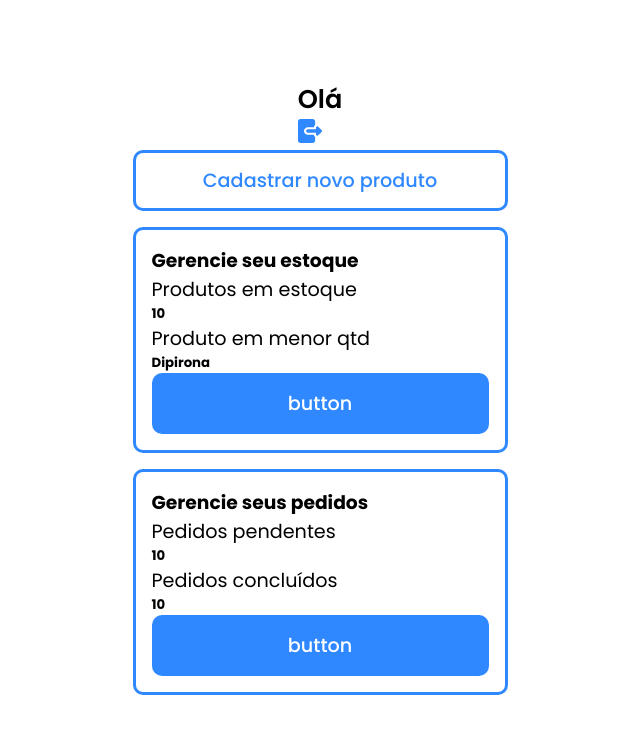
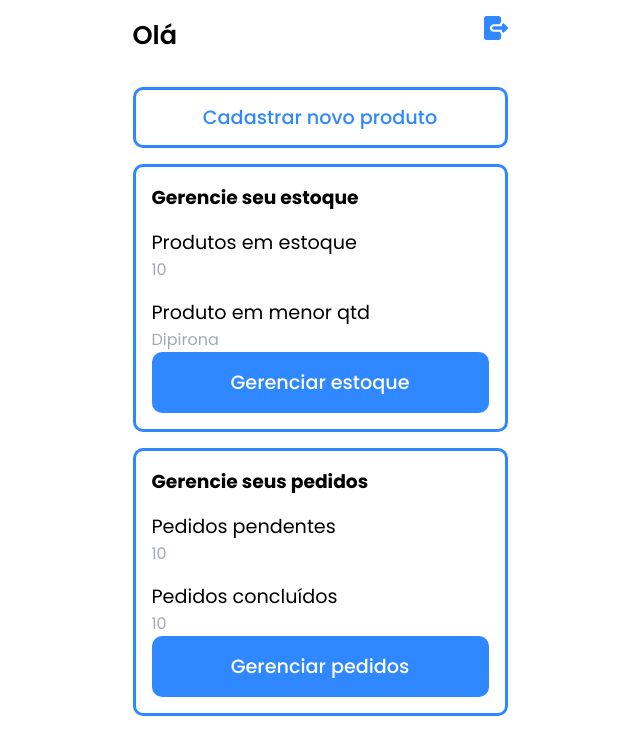
Before and after one commit to guedesguilherme/FarmaFacil, a React (Vite) app: page /fornecedor/home in a window 1280 px wide. Shown: the top 754 px of the page, without its empty margins (320-960 px from the left). Built offline with nearby package versions, Linux system fonts and the light colour scheme.

Commit message:
Adicionando mapa de calor

```diff
--- a/index.html
+++ b/index.html
@@ -7,6 +7,15 @@
     <link rel="preconnect" href="https://fonts.googleapis.com">
     <link rel="preconnect" href="https://fonts.gstatic.com" crossorigin>
     <link href="https://fonts.googleapis.com/css2?family=Poppins:ital,wght@0,100;0,200;0,300;0,400;0,500;0,600;0,700;0,800;0,900;1,100;1,200;1,300;1,400;1,500;1,600;1,700;1,800;1,900&display=swap" rel="stylesheet">
+
+    <script type="text/javascript">
+      (function(c,l,a,r,i,t,y){
+          c[a]=c[a]||function(){(c[a].q=c[a].q||[]).push(arguments)};
+          t=l.createElement(r);t.async=1;t.src="https://www.clarity.ms/tag/"+i;
+          y=l.getElementsByTagName(r)[0];y.parentNode.insertBefore(t,y);
+      })(window, document, "clarity", "script", "p5uwab1tx7");
+    </script>
+
     <title>Farma Fácil</title>
   </head>
   <body>
--- a/package.json
+++ b/package.json
@@ -10,7 +10,7 @@
     "preview": "vite preview"
   },
   "dependencies": {
-    "axios": "^1.6.8",
+    "axios": "^1.7.2",
     "react": "^18.2.0",
     "react-dom": "^18.2.0",
     "react-router-dom": "^6.23.1"
--- /dev/null
+++ b/src/components/TabelaGerenciarProdutos/TableGerenciarProdutos.css
@@ -0,0 +1,33 @@
+.tabela-gerenciar-produtos{
+    border: 3px solid #2F88FF;
+    text-align: left;
+    border-radius: 10px;
+    padding-top: 1rem;
+    padding-bottom: 0.1rem;
+    border-spacing: 0;
+}
+
+.headline-estoque-fornecedor{
+    align-self: flex-start;
+}
+
+.tabela-gerenciar-produtos td{
+    border: 1px solid #EEF5FF;
+    padding: 0.2rem;
+}
+
+.tabela-gerenciar-produtos th{
+    padding: 0.2rem;
+}
+
+.tabela-gerenciar-produtos tbody tr:nth-child(odd) {
+    background-color: #fff;
+}
+
+.tabela-gerenciar-produtos tbody tr:nth-child(even) {
+    background-color: #EEF5FF;
+}
+
+.tabela-gerenciar-produtos thead{
+    justify-content: flex-start;
+}
--- /dev/null
+++ b/src/components/TabelaGerenciarProdutos/TableGerenciarProdutos.jsx
@@ -0,0 +1,67 @@
+import React, { useEffect, useState } from 'react';
+import axios from 'axios';
+import { Link } from 'react-router-dom';
+
+import "./TableGerenciarProdutos.css"
+
+const TableGerenciarProdutos = () => {
+    const [produtos, setProdutos] = useState([]);
+
+    useEffect(() => {
+        const fetchProdutos = async () => {
+            try {
+                const response = await axios.get('http://localhost:3000/produtos');
+                console.log('Resposta da API:', response.data); // Adicione este log
+                if (Array.isArray(response.data)) {
+                    setProdutos(response.data);
+                } else {
+                    console.error('Dados da API não são um array:', response.data);
+                }
+            } catch (error) {
+                console.error('Erro ao buscar produtos:', error);
+            }
+        };
+
+        fetchProdutos();
+    }, []);
+
+    return (
+        <div className='container-home-fornecedor'>
+
+        <div className="header">
+        <Link to={"/fornecedor/home"}>
+          <img src="../../../../public/img/icons/back.svg" alt="" />
+        </Link>
+        </div>
+            <h2 className='headline-estoque-fornecedor'>Gerencie seu estoque</h2>
+            <table className="tabela-gerenciar-produtos">
+                <thead>
+                <h3>Produtos</h3>
+                <br />
+                    <tr>
+                        <th>Nome</th>
+                        <th>Preço</th>
+                        <th>Quantidade</th>
+                        <th></th>
+                    </tr>
+                </thead>
+                <tbody>
+                    {produtos.map((produto) => (
+                        <tr key={produto._id}>
+                            <td>{produto.nome}</td>
+                            <td>R${produto.preco}</td>
+                            <td>{produto.quantidade}</td>
+                            <td>
+                                <Link to={`/produtos/${produto._id}`}>
+                                    <img src="../../../public/img/icons/clipboard.svg" alt="Detalhes" />
+                                </Link>
+                            </td>
+                        </tr>
+                    ))}
+                </tbody>
+            </table>
+        </div>
+    );
+};
+
+export default TableGerenciarProdutos;
--- a/src/main.jsx
+++ b/src/main.jsx
@@ -29,6 +29,7 @@ import CadastroFornecedor from "./pages/UserFornecedor/Cadastro/PrimeiraEtapa/Ca
 import CadastroFornecedor2 from "./pages/UserFornecedor/Cadastro/SegundaEtapa/CadastroFornecedor2.jsx"
 import CadastroFornecedor3 from './pages/UserFornecedor/Cadastro/TerceiraEtapa/CadastroFornecedor3.jsx'
 import LoginFornecedor from './pages/UserFornecedor/Login/LoginFornecedor.jsx'
+import TableGerenciarProdutos from './components/TabelaGerenciarProdutos/TableGerenciarProdutos.jsx'
 
 //-----------------
 
@@ -89,6 +90,10 @@ const router = createBrowserRouter([
         path: "/fornecedor/entrar",
         element: <LoginFornecedor/>
       },
+      {
+        path: "/fornecedor/gerenciar/produtos",
+        element: <TableGerenciarProdutos/>
+      },
 
     ]
   }
--- a/src/pages/Inicio/IndexFornecedor.jsx
+++ b/src/pages/Inicio/IndexFornecedor.jsx
@@ -30,7 +30,7 @@ const Index = () => {
 
         <div id="container-footer-inicio">
             <Link className="primary-text-btn" to={"/"}>
-                Sou cliente
+                Sou cliente.
             </Link>
           </div>
 
--- a/src/pages/UserFornecedor/Home/HomeFornecedor.css
+++ b/src/pages/UserFornecedor/Home/HomeFornecedor.css
@@ -1,3 +1,19 @@
+.container-home-fornecedor{
+    display: flex;
+    margin: 1rem;
+    width: 375px;
+    align-items: center;
+    justify-content: center;
+    flex-direction: column;
+}
+
+.header{
+    display: flex;
+    justify-content: space-between;
+    width: 100%;
+    margin-bottom: 2rem;
+}
+
 .card-container{
     display: flex;
     flex-direction: column;
@@ -11,3 +27,13 @@
     padding: 1rem;
     margin-top: 1rem;
 }
+
+h5{
+    color: #A3AAB5;
+    font-size: 1rem;
+    font-weight: 400;
+}
+
+.p-home-fornecedor{
+    margin-top: 1rem;
+}
--- a/src/pages/UserFornecedor/Home/HomeFornecedor.jsx
+++ b/src/pages/UserFornecedor/Home/HomeFornecedor.jsx
@@ -6,11 +6,13 @@ import "./HomeFornecedor.css"
 
 const HomeFornecedor = () => {
   return (
-    <div className="container">
+    <div className="container-home-fornecedor">
 
       <div className="header">
         <h2>Olá</h2>
-        <img src="../../../../public/img/icons/logout.svg" alt="" />
+        <Link to={"/fornecedor"}>
+          <img src="../../../../public/img/icons/logout.svg" alt="" />
+        </Link>
       </div>
 
       <Link className="secondary-btn">Cadastrar novo produto</Link>
@@ -20,25 +22,25 @@ const HomeFornecedor = () => {
         <div className="card">
           <h3>Gerencie seu estoque</h3>
 
-          <p>Produtos em estoque</p>
+          <p className="p-home-fornecedor">Produtos em estoque</p>
           <h5>10</h5>
 
-          <p>Produto em menor qtd</p>
+          <p className="p-home-fornecedor">Produto em menor qtd</p>
           <h5>Dipirona</h5>
 
-          <Link className="primary-btn">button</Link>
+          <Link className="primary-btn" to={"/fornecedor/gerenciar/produtos"}>Gerenciar estoque</Link>
         </div>
 
         <div className="card">
           <h3>Gerencie seus pedidos</h3>
 
-          <p>Pedidos pendentes</p>
+          <p className="p-home-fornecedor">Pedidos pendentes</p>
           <h5>10</h5>
 
-          <p>Pedidos concluídos</p>
+          <p className="p-home-fornecedor">Pedidos concluídos</p>
           <h5>10</h5>
 
-          <Link className="primary-btn">button</Link>
+          <Link className="primary-btn">Gerenciar pedidos</Link>
         </div>
 
       </div>
```
Also changed, not shown: src/pages/UserFornecedor/GerenciarProdutos/GerenciarProdutos.jsx (added, +14 -0 lines), public/img/icons/clipboard.svg (added), 1 other file (tests, documents, lock files or other folders).
